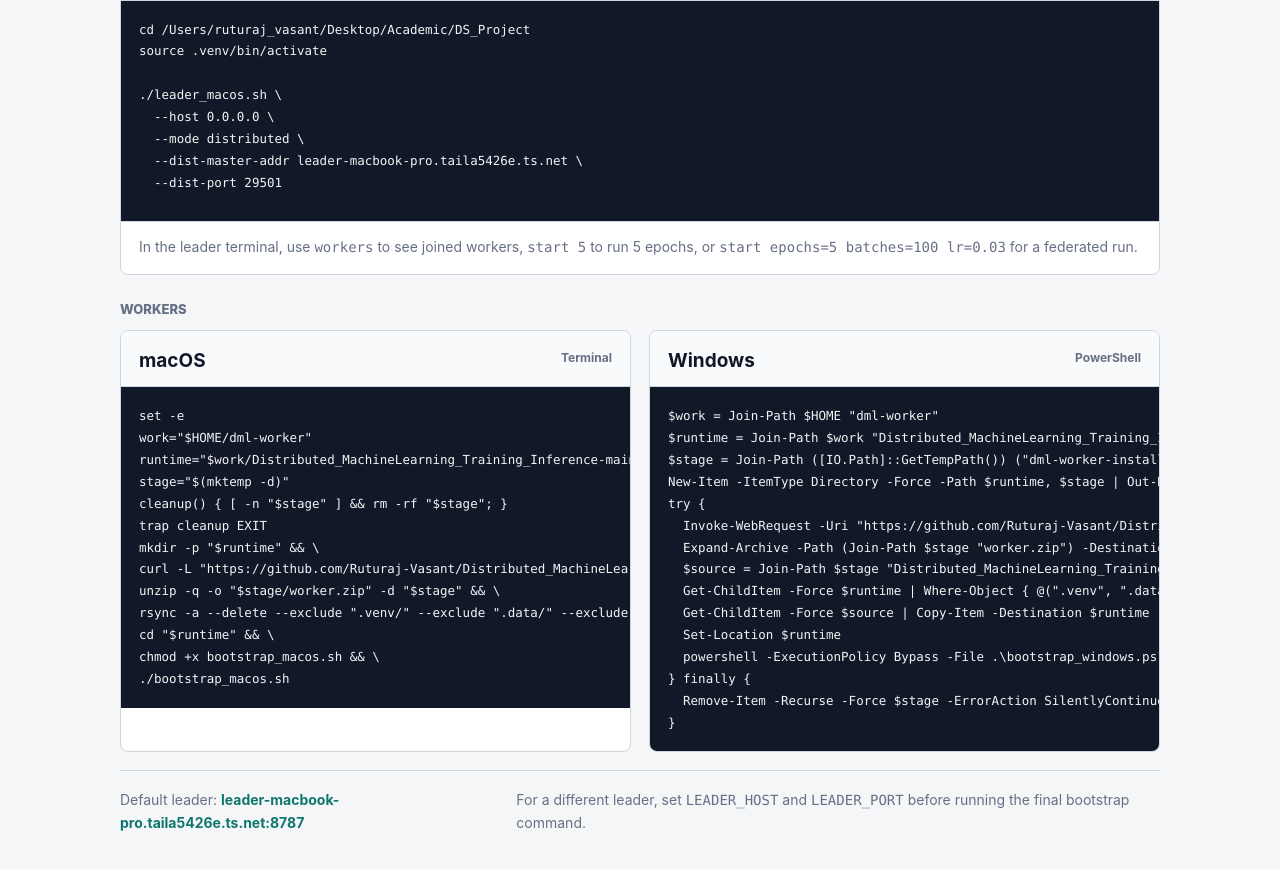
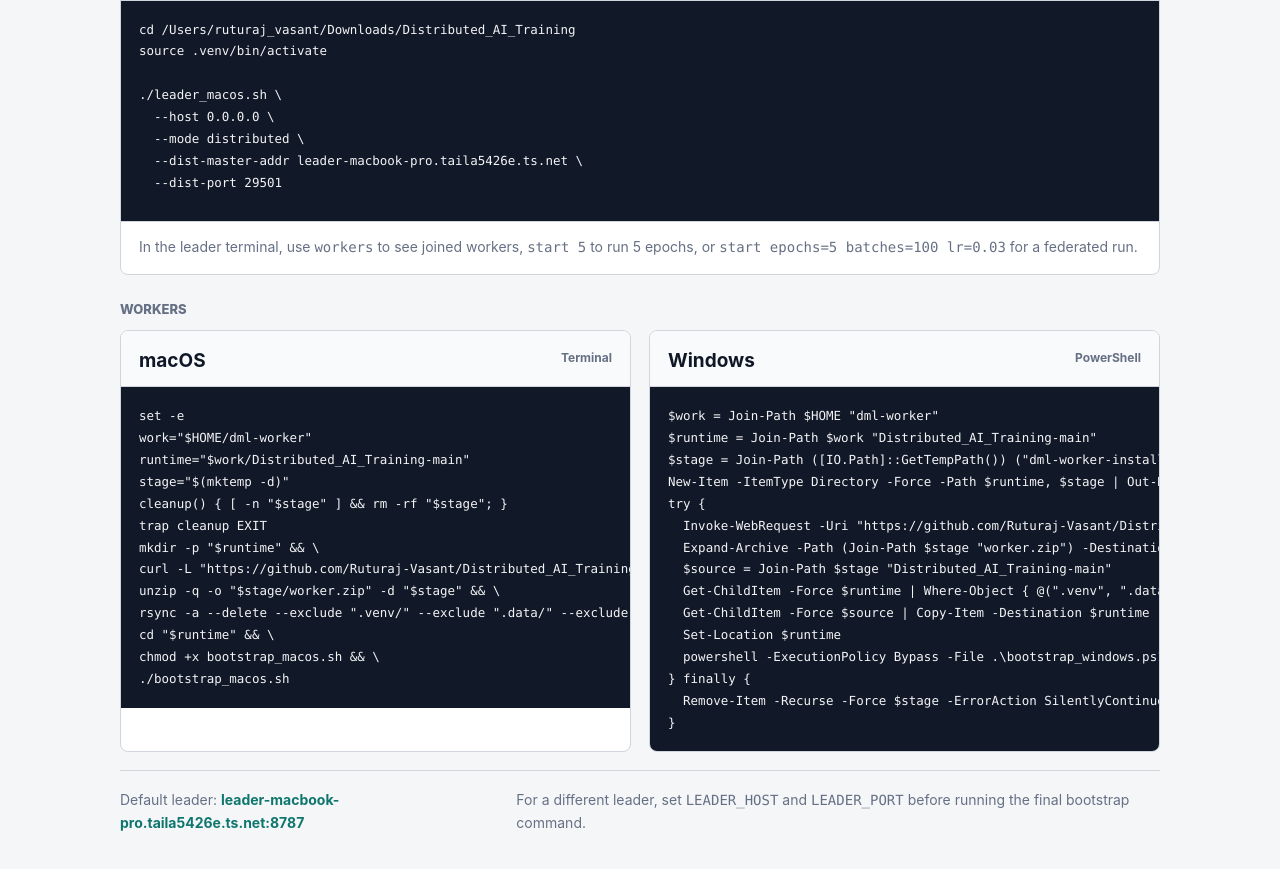
Before and after one commit to Ruturaj-Vasant/Distributed_AI_Training, a plain HTML site: page docs/index.html in a window 1280 px wide. Shown: the part 419-1288 px from the top of the page. Drawn offline with Linux system fonts and the light colour scheme.

Commit message:
Update GitHub Pages join page to new Distributed_AI_Training repo
All download URLs, folder names, and the repo link now point to
Ruturaj-Vasant/Distributed_AI_Training instead of the old repo name.

```diff
--- a/docs/index.html
+++ b/docs/index.html
@@ -269,7 +269,7 @@
             <span class="brand-meta">Leader and worker commands</span>
           </div>
         </div>
-        <a class="repo" href="https://github.com/Ruturaj-Vasant/Distributed_MachineLearning_Training_Inference">GitHub repository</a>
+        <a class="repo" href="https://github.com/Ruturaj-Vasant/Distributed_AI_Training">GitHub repository</a>
       </header>
 
       <section class="hero" aria-labelledby="page-title">
@@ -288,7 +288,7 @@
             <h2>Leader Mac</h2>
             <span class="shell">Terminal</span>
           </div>
-          <pre><code>cd /Users/ruturaj_vasant/Desktop/Academic/DS_Project
+          <pre><code>cd /Users/ruturaj_vasant/Downloads/Distributed_AI_Training
 source .venv/bin/activate
 
 ./leader_macos.sh \
@@ -313,14 +313,14 @@ source .venv/bin/activate
           </div>
           <pre><code>set -e
 work="$HOME/dml-worker"
-runtime="$work/Distributed_MachineLearning_Training_Inference-main"
+runtime="$work/Distributed_AI_Training-main"
 stage="$(mktemp -d)"
 cleanup() { [ -n "$stage" ] &amp;&amp; rm -rf "$stage"; }
 trap cleanup EXIT
 mkdir -p "$runtime" &amp;&amp; \
-curl -L "https://github.com/Ruturaj-Vasant/Distributed_MachineLearning_Training_Inference/archive/refs/heads/main.zip" -o "$stage/worker.zip" &amp;&amp; \
+curl -L "https://github.com/Ruturaj-Vasant/Distributed_AI_Training/archive/refs/heads/main.zip" -o "$stage/worker.zip" &amp;&amp; \
 unzip -q -o "$stage/worker.zip" -d "$stage" &amp;&amp; \
-rsync -a --delete --exclude ".venv/" --exclude ".data/" --exclude ".dml_worker_id" "$stage/Distributed_MachineLearning_Training_Inference-main/" "$runtime/" &amp;&amp; \
+rsync -a --delete --exclude ".venv/" --exclude ".data/" --exclude ".dml_worker_id" "$stage/Distributed_AI_Training-main/" "$runtime/" &amp;&amp; \
 cd "$runtime" &amp;&amp; \
 chmod +x bootstrap_macos.sh &amp;&amp; \
 ./bootstrap_macos.sh</code></pre>
@@ -332,13 +332,13 @@ chmod +x bootstrap_macos.sh &amp;&amp; \
             <span class="shell">PowerShell</span>
           </div>
           <pre><code>$work = Join-Path $HOME "dml-worker"
-$runtime = Join-Path $work "Distributed_MachineLearning_Training_Inference-main"
+$runtime = Join-Path $work "Distributed_AI_Training-main"
 $stage = Join-Path ([IO.Path]::GetTempPath()) ("dml-worker-install-" + [guid]::NewGuid().ToString("N"))
 New-Item -ItemType Directory -Force -Path $runtime, $stage | Out-Null
 try {
-  Invoke-WebRequest -Uri "https://github.com/Ruturaj-Vasant/Distributed_MachineLearning_Training_Inference/archive/refs/heads/main.zip" -OutFile (Join-Path $stage "worker.zip")
+  Invoke-WebRequest -Uri "https://github.com/Ruturaj-Vasant/Distributed_AI_Training/archive/refs/heads/main.zip" -OutFile (Join-Path $stage "worker.zip")
   Expand-Archive -Path (Join-Path $stage "worker.zip") -DestinationPath $stage -Force
-  $source = Join-Path $stage "Distributed_MachineLearning_Training_Inference-main"
+  $source = Join-Path $stage "Distributed_AI_Training-main"
   Get-ChildItem -Force $runtime | Where-Object { @(".venv", ".data", ".dml_worker_id") -notcontains $_.Name } | Remove-Item -Recurse -Force
   Get-ChildItem -Force $source | Copy-Item -Destination $runtime -Recurse -Force
   Set-Location $runtime
```
